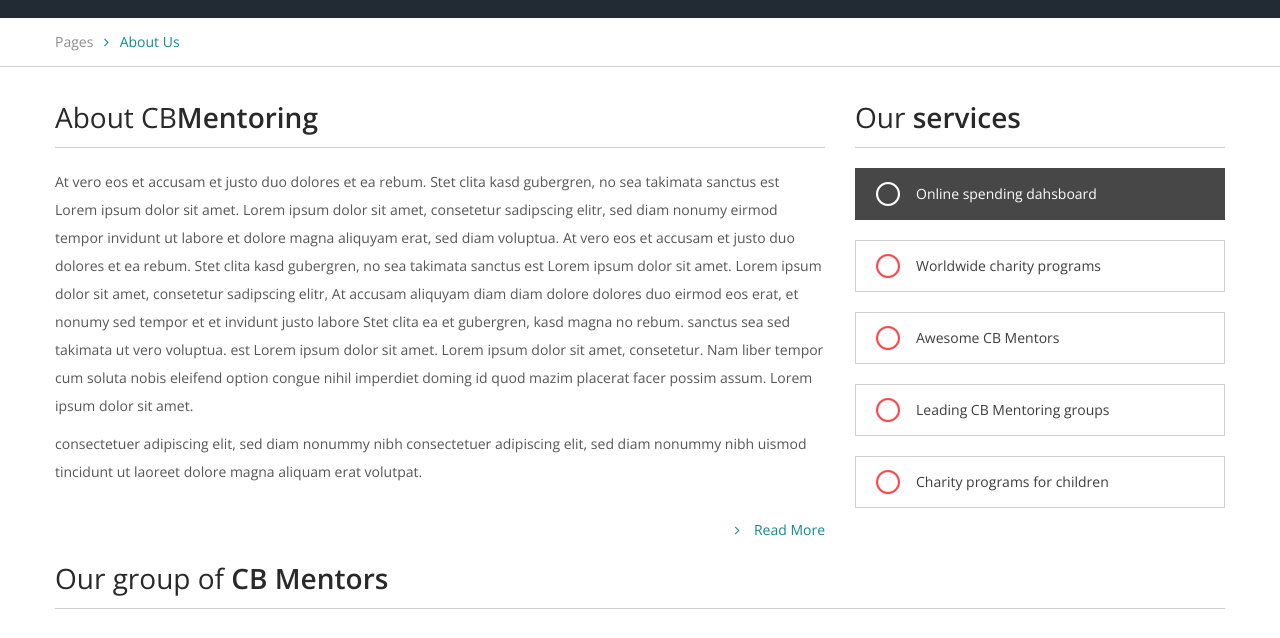
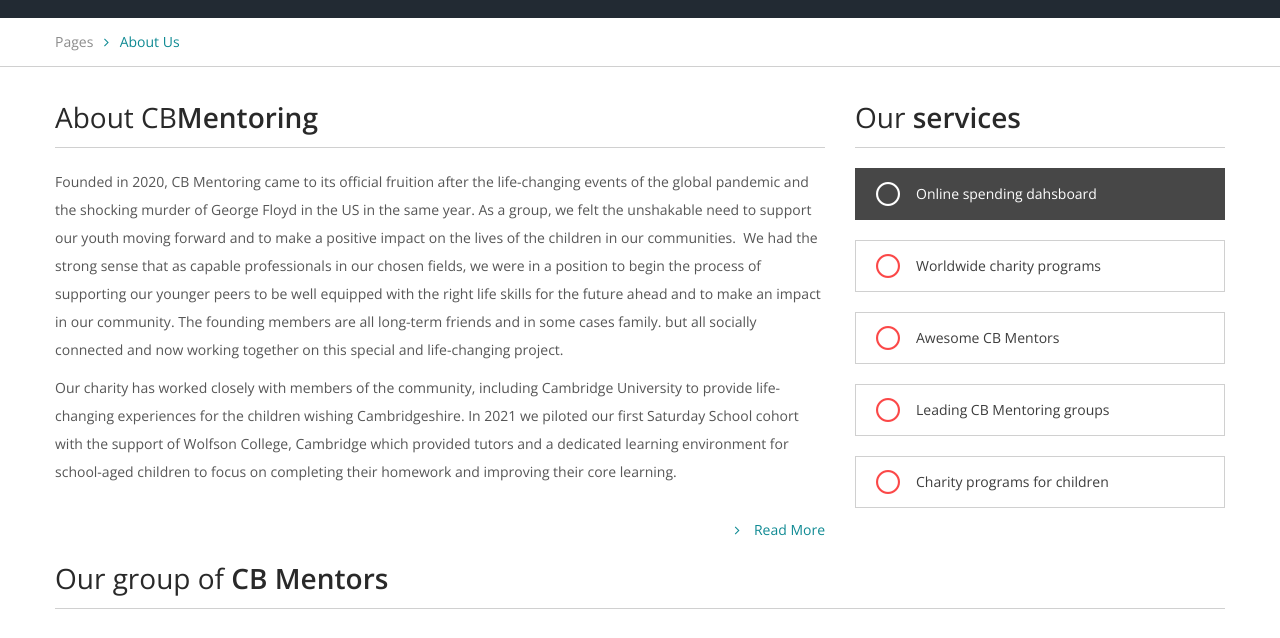
Before and after one commit to mgc237/cbmentor, a plain HTML site: page about-us.html in a window 1280 px wide. Shown: the part 120-758 px from the top of the page. Drawn offline with nearby package versions, Linux system fonts and the light colour scheme; some packages are replaced by stand-ins of ours; a script that the page names is missing.

Commit message:
About us ok

```diff
--- a/about-us.html
+++ b/about-us.html
@@ -273,8 +273,17 @@
                                 <h2>About CB<strong>Mentoring</strong></h2>
                             </div>
                             <div class="text">
-                                <p>At vero eos et accusam et justo duo dolores et ea rebum. Stet clita kasd gubergren, no sea takimata sanctus est Lorem ipsum dolor sit amet. Lorem ipsum dolor sit amet, consetetur sadipscing elitr, sed diam nonumy eirmod tempor invidunt ut labore et dolore magna aliquyam erat, sed diam voluptua. At vero eos et accusam et justo duo dolores et ea rebum. Stet clita kasd gubergren, no sea takimata sanctus est Lorem ipsum dolor sit amet. Lorem ipsum dolor sit amet, consetetur sadipscing elitr, At accusam aliquyam diam diam dolore dolores duo eirmod eos erat, et nonumy sed tempor et et invidunt justo labore Stet clita ea et gubergren, kasd magna no rebum. sanctus sea sed takimata ut vero voluptua. est Lorem ipsum dolor sit amet. Lorem ipsum dolor sit amet, consetetur. Nam liber tempor cum soluta nobis eleifend option congue nihil imperdiet doming id quod mazim placerat facer possim assum. Lorem ipsum dolor sit amet.</p>
-                                <p>consectetuer adipiscing elit, sed diam nonummy nibh  consectetuer adipiscing elit, sed diam nonummy nibh  uismod tincidunt ut laoreet dolore magna aliquam erat volutpat.</p>
+                                <p> Founded in 2020, CB Mentoring came to its official fruition after the life-changing events of the global pandemic and the shocking murder of George Floyd in the US in the same year.
+
+
+                                    As a group, we felt the unshakable need to support our youth moving forward and to make a positive impact on the lives of the children in our communities.
+
+
+                                    We had the strong sense that as capable professionals in our chosen fields, we were in a position to begin the process of supporting our younger peers to be well equipped with the right life skills for the future ahead and to make an impact in our community.
+
+
+                                    The founding members are all long-term friends and in some cases family. but all socially connected and now working together on this special and life-changing project. </p>
+                                <p>Our charity has worked closely with members of the community, including Cambridge University to provide life-changing experiences for the children wishing Cambridgeshire. In 2021 we piloted our first Saturday School cohort with the support of Wolfson College, Cambridge which provided tutors and a dedicated learning environment for school-aged children to focus on completing their homework and improving their core learning. </p>
                             </div>
 
                             <div class="link text-right"><a href="#"><span class="fa fa-angle-right"></span> &ensp; Read More</a></div>
```
